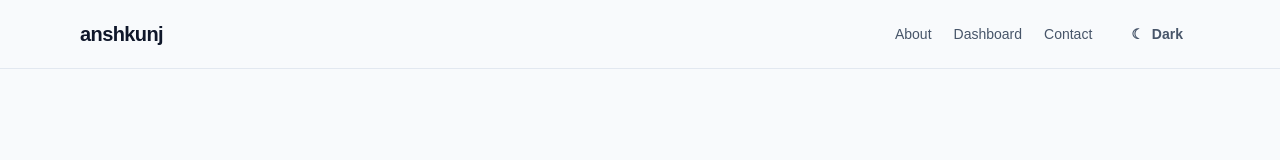
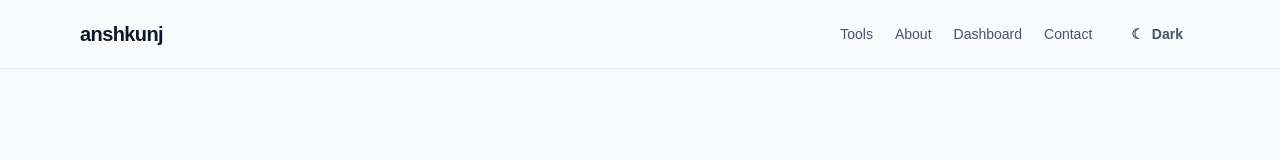
Before and after one commit to anshkunj/ak-project, a Next.js app: page / in a window 1280 px wide. Shown: the top 160 px of the page. Built offline with nearby package versions, Linux system fonts and the light colour scheme.

Commit message:
feat: add tools navigation

```diff
--- a/src/app/layout.tsx
+++ b/src/app/layout.tsx
@@ -25,6 +25,7 @@ export default function RootLayout({
               anshkunj
             </Link>
             <nav aria-label="Main navigation">
+              <Link href="/tools">Tools</Link>
               <Link href="/#about">About</Link>
               <Link href="/dashboard">Dashboard</Link>
               <Link href="/contact">Contact</Link>
```
